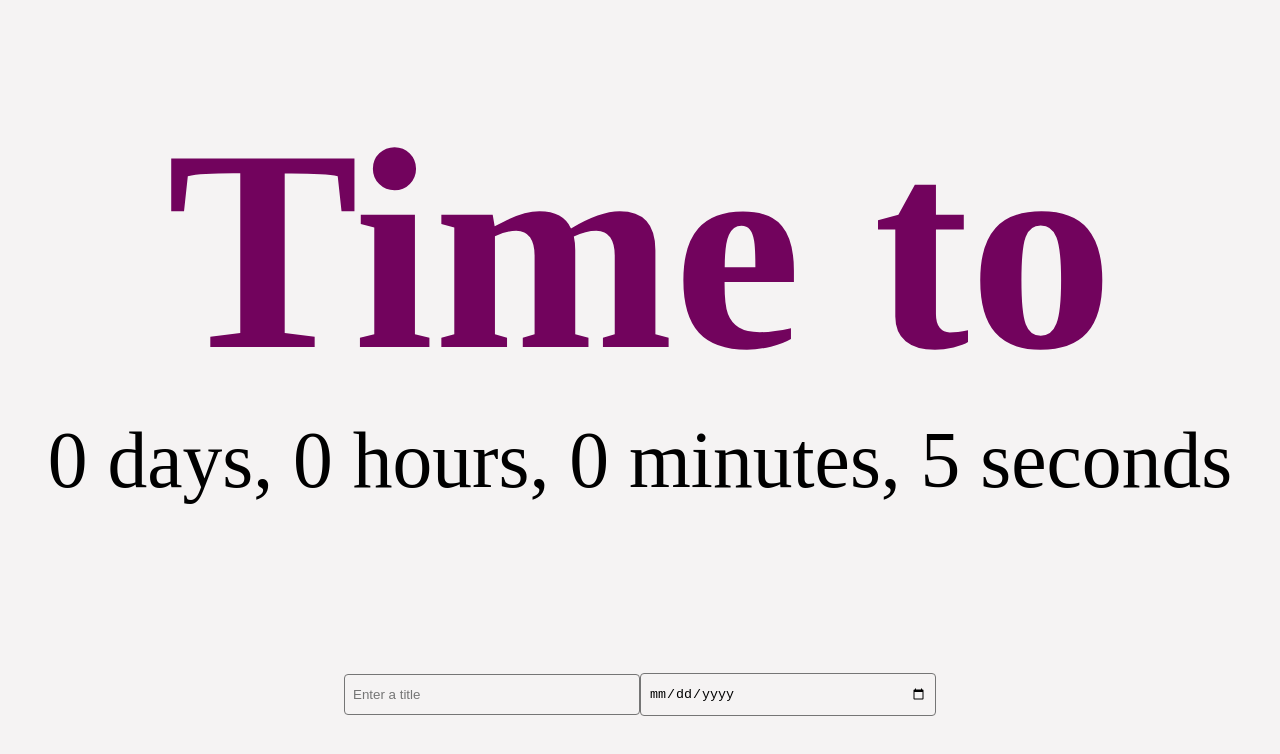
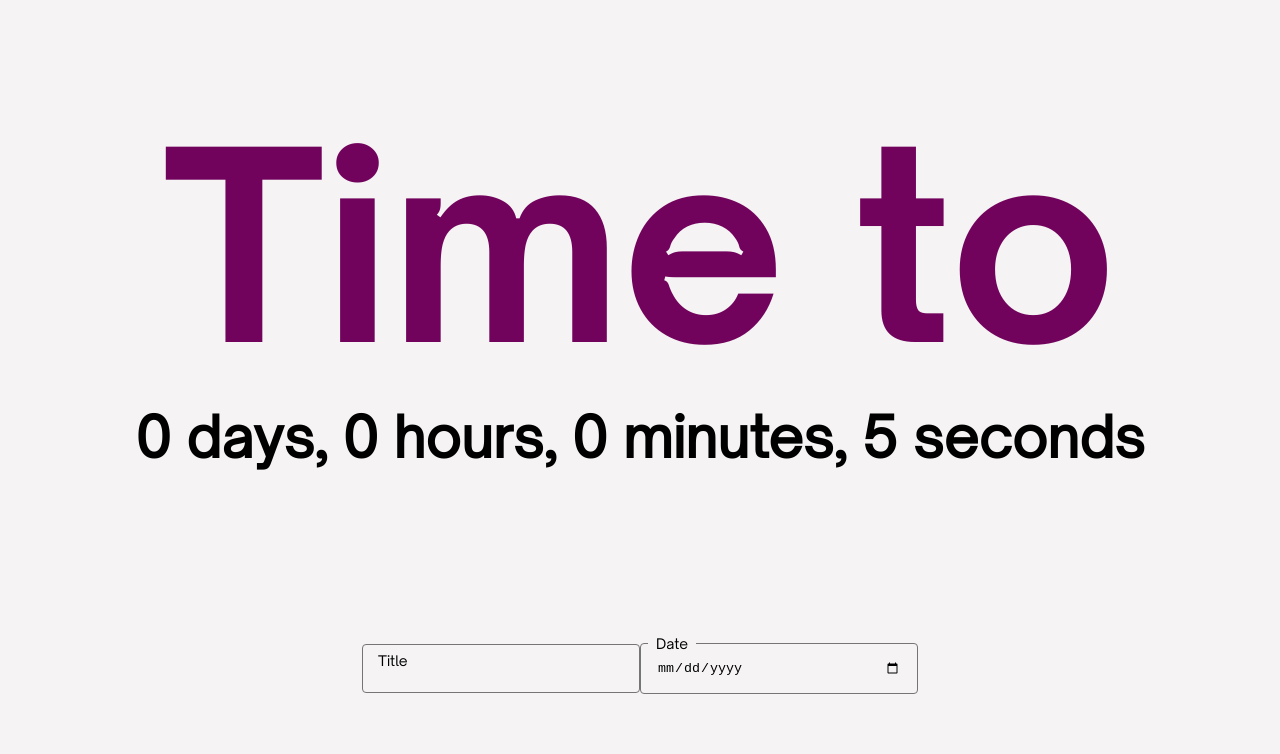
Before and after one commit to alice-ang/NC_challenge, an Angular app: page / in a window 1280 px wide. Shown: the top 754 px of the page. Built offline with nearby package versions, Linux system fonts and the light colour scheme.

Commit message:
fix: input fields

```diff
--- a/src/app/event-inputs/event-inputs.component.html
+++ b/src/app/event-inputs/event-inputs.component.html
@@ -1,21 +1,29 @@
 <section>
   <form>
+    <div class="floating-label">
       <input
+        class="floating-input"
         id="title"
         type="text"
         placeholder="Enter event title"
         (ngModelChange)="setTitle($event)"
         name="title"
         [(ngModel)]="store.event().title"
-      placeholder="Enter a title"
+        placeholder=""
       />
+      <label>Title</label>
+    </div>
 
+    <div class="floating-label">
       <input
+        class="floating-input"
         type="date"
-      placeholder="Enter event date"
         (ngModelChange)="setStartDate($event)"
         name="start-date"
         [(ngModel)]="store.event().startDate"
+        placeholder=" "
       />
+      <label>Date</label>
+    </div>
   </form>
 </section>
--- a/src/app/event-inputs/event-inputs.component.scss
+++ b/src/app/event-inputs/event-inputs.component.scss
@@ -1,6 +1,6 @@
 @import '../../styles.scss';
 
-$input-border: #757575;
+$input: #757575;
 
 section {
   width: 100vw;
@@ -13,11 +13,44 @@ section {
       flex-direction: row;
     }
   }
+
   input {
     background-color: $grey;
+    width: 100%;
+    padding: 16px 16px;
     border-radius: 4px;
-    border: 1px solid $input-border;
-    padding: 12px 8px;
-    width: 278px;
+    border: 1px solid $input;
+  }
+
+  label {
+    font-size: 14px;
+    font-weight: normal;
+    position: absolute;
+    pointer-events: none;
+    left: 16px;
+    top: 8px;
+    transition: 0.2s ease all;
+    -moz-transition: 0.2s ease all;
+    -webkit-transition: 0.2s ease all;
   }
 }
+
+.floating-label {
+  position: relative;
+  margin-bottom: 20px;
+  width: 278px;
+}
+
+.floating-input:focus {
+  outline: none;
+  border: 2px solid $purple;
+}
+
+.floating-input:focus ~ label,
+.floating-input:not(:placeholder-shown) ~ label {
+  top: -8px;
+  left: 8px;
+  font-size: 14px;
+  padding: 0px 8px;
+  background-color: $grey;
+}
--- a/src/app/event/event.component.html
+++ b/src/app/event/event.component.html
@@ -1,12 +1,12 @@
 <div>
   <h1
     [style.--font-responsive]="
-      (100 / (eventValue().title.length + 8)) * 1.8 + 'vw'
+      (100 / (eventValue().title.length + 8)) * 1.6 + 'vw'
     "
   >
     Time to {{ eventValue().title }}
   </h1>
-  <h2 [style.--font-responsive]="(100 / countdownValue().length) * 2.3 + 'vw'">
+  <h2 [style.--font-responsive]="(100 / countdownValue().length) * 1.6 + 'vw'">
     {{ countdownValue() }}
   </h2>
 </div>
--- a/src/app/event/event.component.scss
+++ b/src/app/event/event.component.scss
@@ -1,12 +1,11 @@
 @import '../../styles.scss';
 
 h1 {
-  font-weight: 800;
+  font-family: $font-open-sauce-bold;
   color: $purple;
   font-size: var(--font-responsive);
 }
 
 h2 {
-  font-weight: 400;
   font-size: var(--font-responsive);
 }
--- a/src/styles.scss
+++ b/src/styles.scss
@@ -1,10 +1,37 @@
+$font-open-sauce: 'OpenSauce', sans-serif;
+$font-open-sauce-bold: 'OpenSauceBold', sans-serif;
+
 $purple: #72035d;
 $grey: #f5f3f3;
+
+@font-face {
+  font-family: 'OpenSauce';
+  src: url('assets/OpenSauceSans-Regular.ttf') format('truetype');
+  font-weight: 400;
+  font-style: normal;
+  font-size: 14;
+}
+
+@font-face {
+  font-family: 'OpenSauceBold';
+  src: url('assets/OpenSauceSans-Bold.ttf') format('truetype');
+  font-weight: 800;
+}
 
 * {
   padding: 0;
   margin: 0;
 }
+
+*,
+*:before,
+*:after {
+  -webkit-box-sizing: border-box;
+  -moz-box-sizing: border-box;
+  box-sizing: border-box;
+}
+
 body {
   background-color: $grey;
+  font-family: $font-open-sauce;
 }
```
Also changed, not shown: src/shared/services/store.ts (+1 -7 lines), src/assets/OpenSauceSans-Bold.ttf (added), src/assets/OpenSauceSans-Regular.ttf (added). Lines whose indentation alone changed are shown as unchanged.
